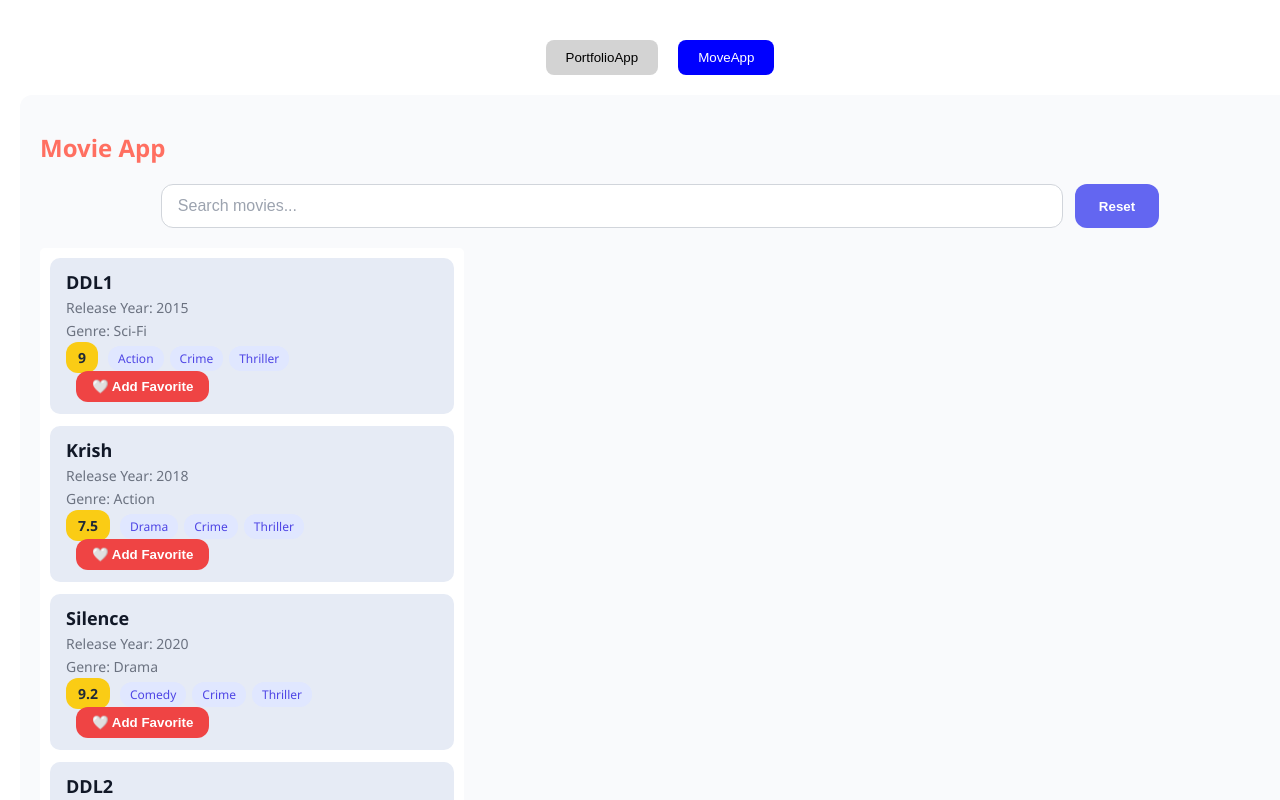
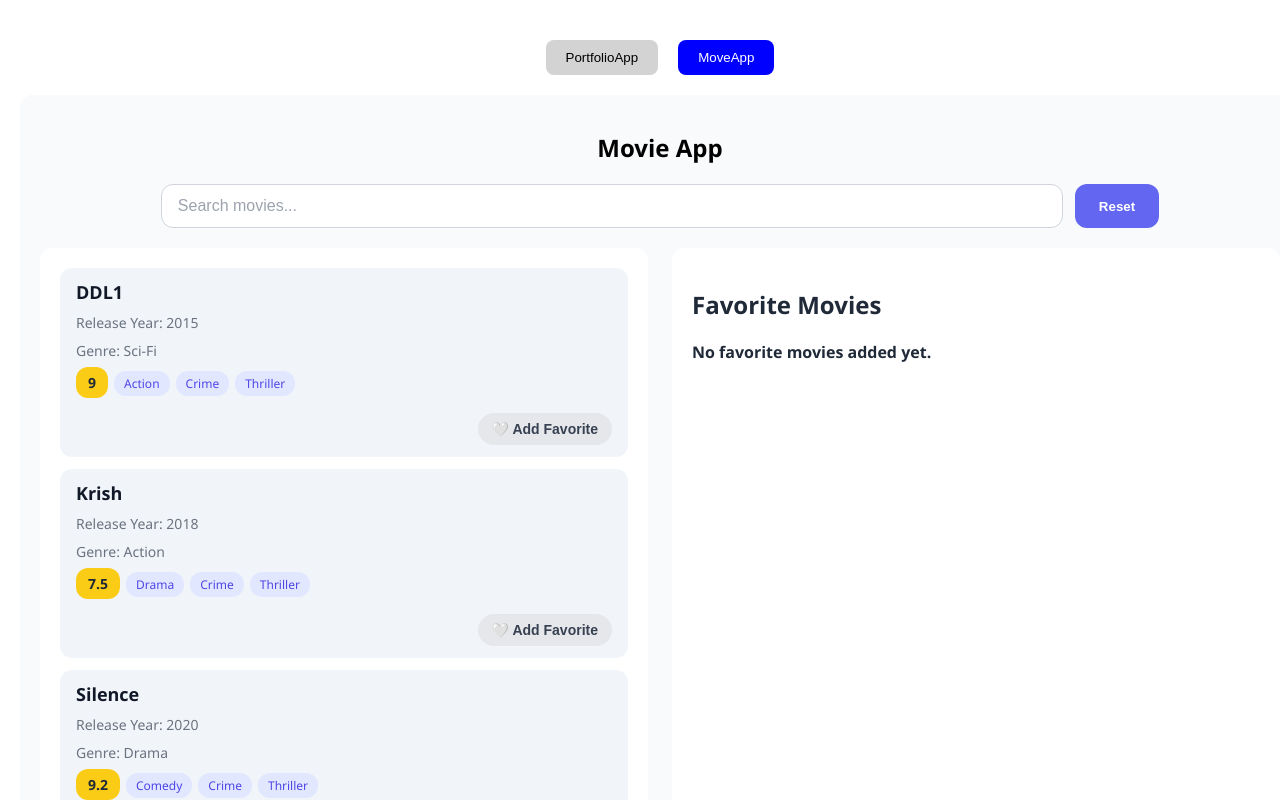
Before and after one commit to singhpreet86/react-essentials-assignment, a React (Create React App) app: page / in a window 1280 px wide. Both pictures are taken after a click on the button "MoveApp". Shown: the top 800 px of the page. Built offline with nearby package versions, Linux system fonts and the light colour scheme.

Commit message:
Update MovieAppContainer.css

```diff
--- a/src/components/Assignment1/MovieApp/MovieAppContainer.css
+++ b/src/components/Assignment1/MovieApp/MovieAppContainer.css
@@ -1,31 +1,23 @@
 .main-container {
   display: flex;
-  flex-direction: column;
-  gap: 30px;
-  align-items: flex-start;
-  justify-content: space-between;
+  gap: 24px;
+  align-items: stretch;
   margin-top: 20px;
-  min-height: 100vh;
-  flex: 1;
 }
 
-.movie-container {
-  /* flex: 1;
-  max-height: 75vh; */
+.movie-container,.favroute-container {
   flex: 1;
   background-color: #ffffff;
-  padding: 10px;
-  border-radius: 5px;
+  padding: 20px;
+  min-height: 75vh;
+  border-radius: 12px;
+  overflow-y: auto;
 }
 
-favroute-container{
-   /* flex: 3;
-  max-height: 75vh;  */
-
-    flex: 3;
-  background-color: #ffffff;
-  padding: 10px;
-  border-radius: 5px;
+.movie-container h2,.favorite-movies h2 {
+  margin-bottom: 16px;
+  font-size: 20px;
+  color: #111827;
 }
 
 .movie-app {
@@ -45,30 +37,23 @@ favroute-container{
 
 .movie-header h1 {
   font-size: 24px;
-    color: #ff6f61;
+  color: black;
+  text-align: center;
 }
 
 .movie-card {
-  background-color: #e6ebf5;
-  border-radius: 10px;
+  background-color: #f1f5f9;
+  border-radius: 12px;
   box-shadow: none;
   padding: 12px 16px;
   margin-bottom: 12px;
   color: #1f2937;
-  /* display: flex;
-  align-items: center;
-  justify-content: space-between; */
-}
-
-.movie-image {
-    width: 100%;
-    height: auto;
-    border-radius: 4px;
 }
 
 .movie-info {
-    position: relative;
-    padding-right: 120px;
+  display: flex;
+  flex-direction: column;
+  gap: 5px;
 }
 
 .movie-info h2 {
@@ -85,6 +70,12 @@ favroute-container{
   margin: 4px 0 0 0;
 }
 
+.movie-actions {
+  margin-top: 12px;
+  display: flex;
+  justify-content: flex-end;
+}
+
 
 .rating {
   background-color: #facc15;
@@ -95,7 +86,7 @@ favroute-container{
   font-size: 14px;
   min-width: 40px;
   text-align: center;
-  margin-right: 10px;
+  margin-right: 6px;
 }
 
 .tag-item {
@@ -109,64 +100,40 @@ favroute-container{
   display: inline-block;
 }
 
-favorite {
-  position: absolute;
-  right: 16px;
-  top: 50%;
-  transform: translateY(-50%);
+
+.favorite {
+  display: inline-flex;
+  align-items: center;
+  gap: 8px;
+  padding: 8px 14px;
+  border-radius: 999px;
+  border: none;
+  cursor: pointer;
+  font-size: 14px;
+  font-weight: 600;
+  background-color: #e5e7eb;
+  color: #374151;
+  transition: all 0.3s ease;
 }
 
-.favorite, .remove-favorite {
-  background-color: #ef4444;
-  color: white;
-  border-radius: 12px;
-  padding: 8px 16px;
-  font-weight: 600;
-  border: none;
-  cursor: pointer;
-  transition: background-color 0.3s ease;
-  float: none;
-  margin-left: 10px;
+.active-favorite {
+  background-color: #fee2e2;
+  color: #b91c1c;
 }
 
-.favorite:hover, .remove-favorite:hover {
+.active-favorite:hover {
+  background-color: #fecaca;
+}
+
+.favorite:hover {
+  background-color: #fee2e2;
+  color: #b91c1c;
+}
+
+.remove-favorite:hover {
   background-color: #b91c1c;
 }
 
-.active-favorite {
-  background-color: #ef4444;
-}
-
-
-.active-favroute{
-    background-color: #ff5252;
-    color: white;
-    display: inline-block;
-    padding: 8px 12px;
-    border-radius: 12px;
-    cursor: pointer;
-    float: right;
-}
-
-.favorite-movies {
-   flex: 0 0 45%;
-  background-color: #e6ebf5;
-  padding: 20px;
-  border-radius: 10px;
-  box-shadow: 0 2px 8px rgba(0,0,0,0.05);
-  max-height: 75vh;
-  overflow-y: auto;
-}
-
-.favorite-movie-info {
-    font-size: 14px;
-    margin-bottom: 10px;
-    display: flex;
-    align-items: center;
-    justify-content: space-between;
-    color: #374151;
-    align-items: center;
-}
 .remove-favorite {
   background-color: #ff6f61;
   color: white;
@@ -176,6 +143,11 @@ favorite {
   cursor: pointer;
   margin-left: 10px;
   transition: background-color 0.3s ease;
+}
+
+.favorite-movies {
+  margin-top: 40px;
+  color: #1f2937;
 }
 
 .search-bar {
@@ -222,25 +194,9 @@ favorite {
 }
 
 
-.no-movies-message{
+.no-movies-message,.search-message{
   text-align: center;
   font-size: 18px;
   margin-top: 20px;
   color: gray
 }
-
-
-.favorite-movies {
-  margin-top: 40px;
-  color: #1f2937;
-}
-
-.favorite-movie-info {
-  font-size: 15px;
-  margin-bottom: 10px;
-  list-style: none;
-  display: flex;
-  align-items: center;
-  justify-content: space-between;
-  color: #374151;
-}
```
Lines whose indentation alone changed are shown as unchanged.
